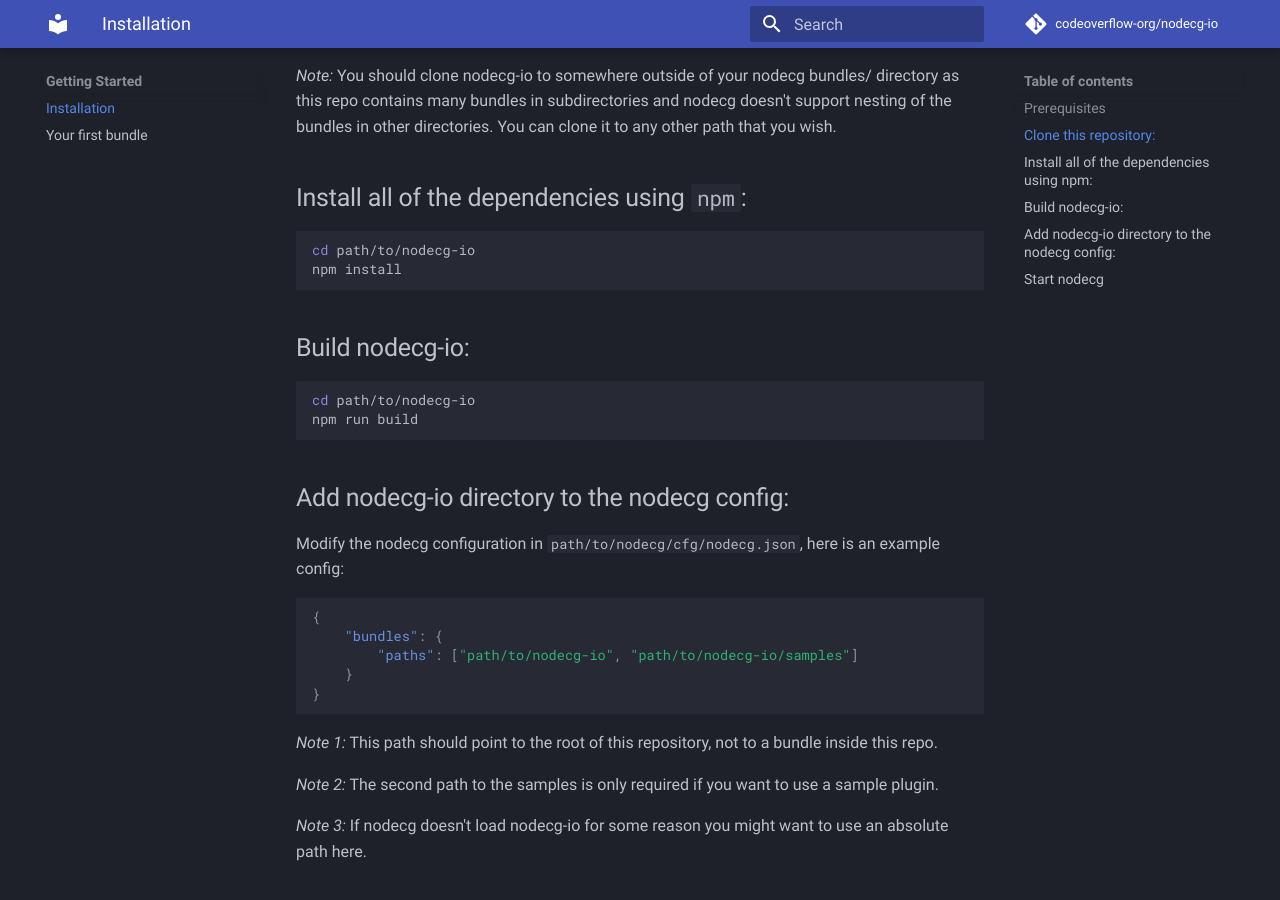
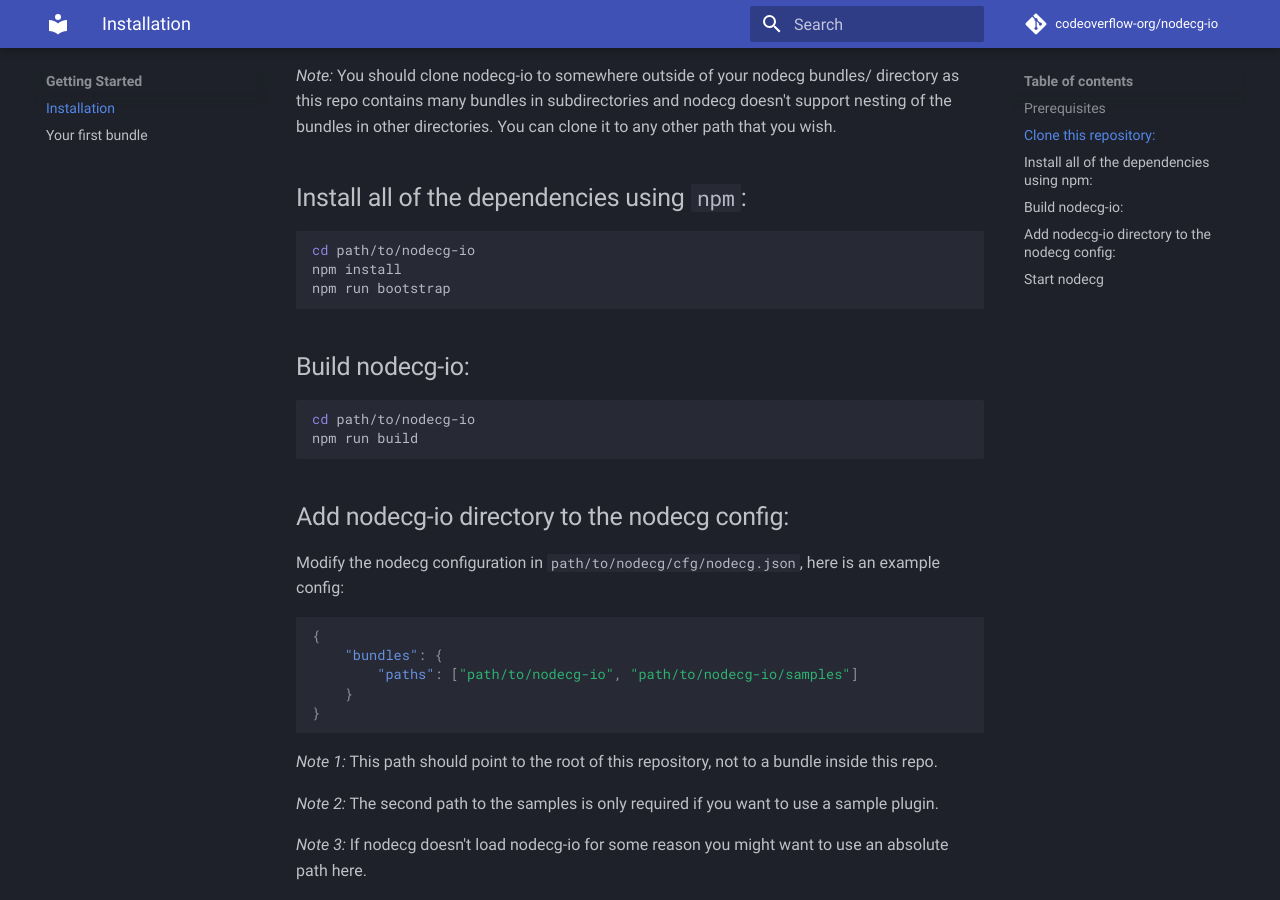
Before and after one commit to codeoverflow-org/nodecg-io-docs, an MkDocs documentation site: the page built from docs/getting_started/install.md, in a window 1280 px wide and 900 px high, scrolled down 598 px. Built offline with MkDocs 1.6.1 and Material for MkDocs 9.7.7, drawn with Linux system fonts in a browser that asks for light colours; comment, search, counter and statistics services are not loaded.

Commit message:
Move bootstrapping using lerna into its own npm script

````diff
--- a/docs/getting_started/install.md
+++ b/docs/getting_started/install.md
@@ -27,6 +27,7 @@
 ```shell
 cd path/to/nodecg-io
 npm install
+npm run bootstrap
 ```
 
 ## Build nodecg-io:
````
Also changed, not shown: docs/contribute/contribute.md (+1 -0 lines).
